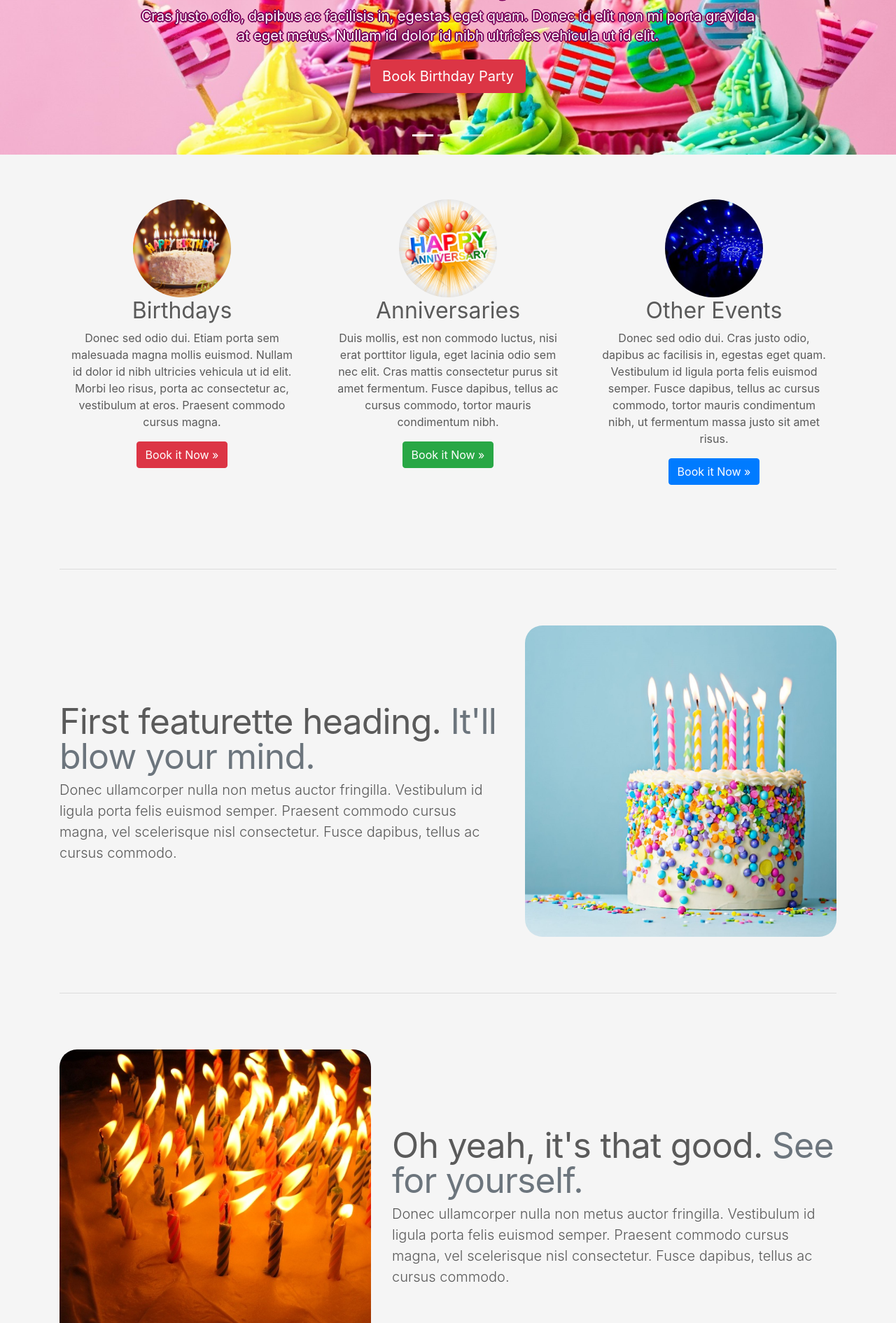
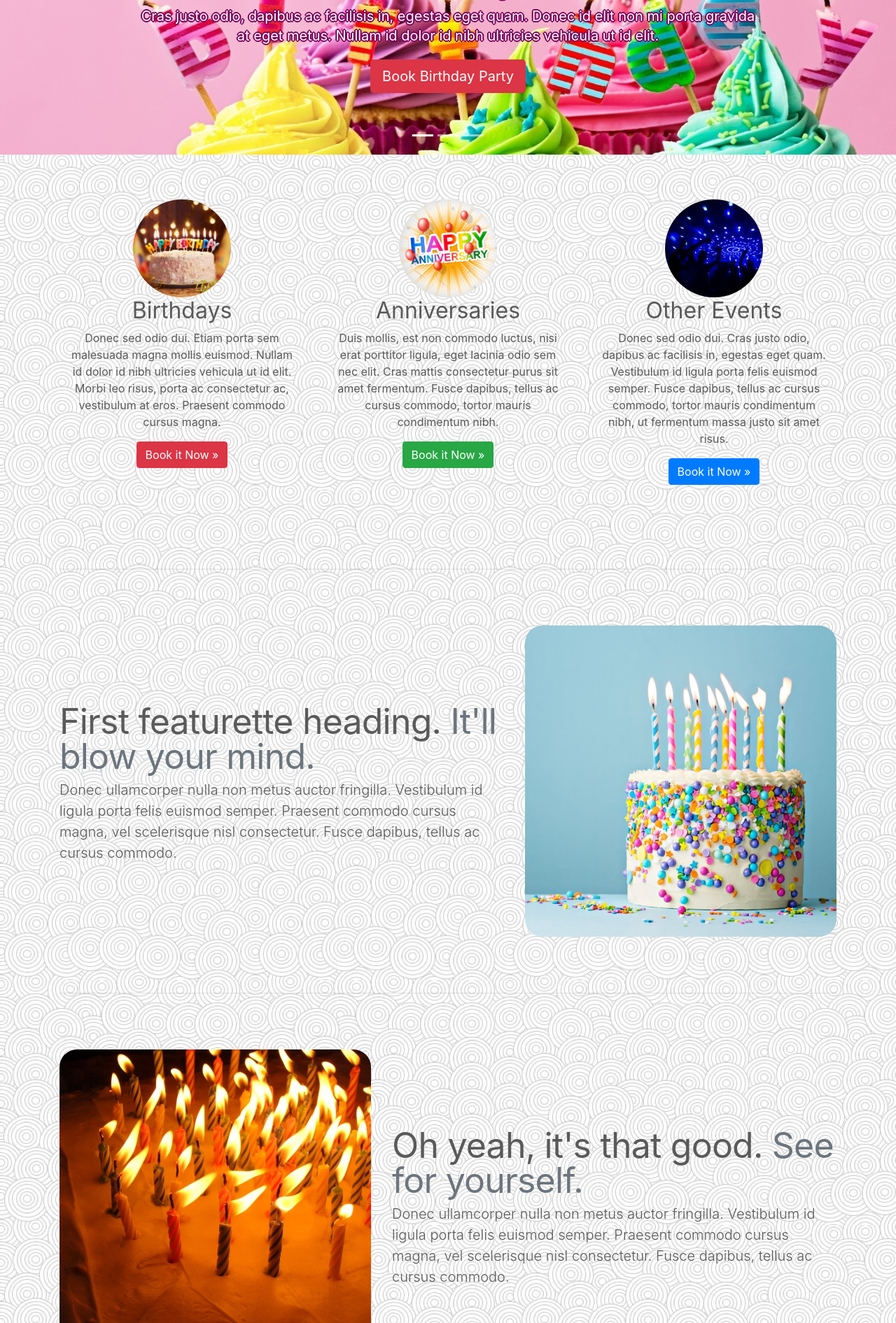
Before and after one commit to AceAltair13/Event-Management-System--Flask, a Flask app: page / in a window 1280 px wide. Shown: the part 349-2240 px from the top of the page at 70% size. Run offline with Flask 2, Linux system fonts and the light colour scheme; some libraries are stand-ins or nearby versions.

Commit message:
Updated css

```diff
--- a/static/style.css
+++ b/static/style.css
@@ -6,7 +6,7 @@
     color: lightcyan;
 }
 body{
-    background-color: whitesmoke;
+    background-image: url('bg.jpg');
     margin: 0;
 }
 .carousel{
```
